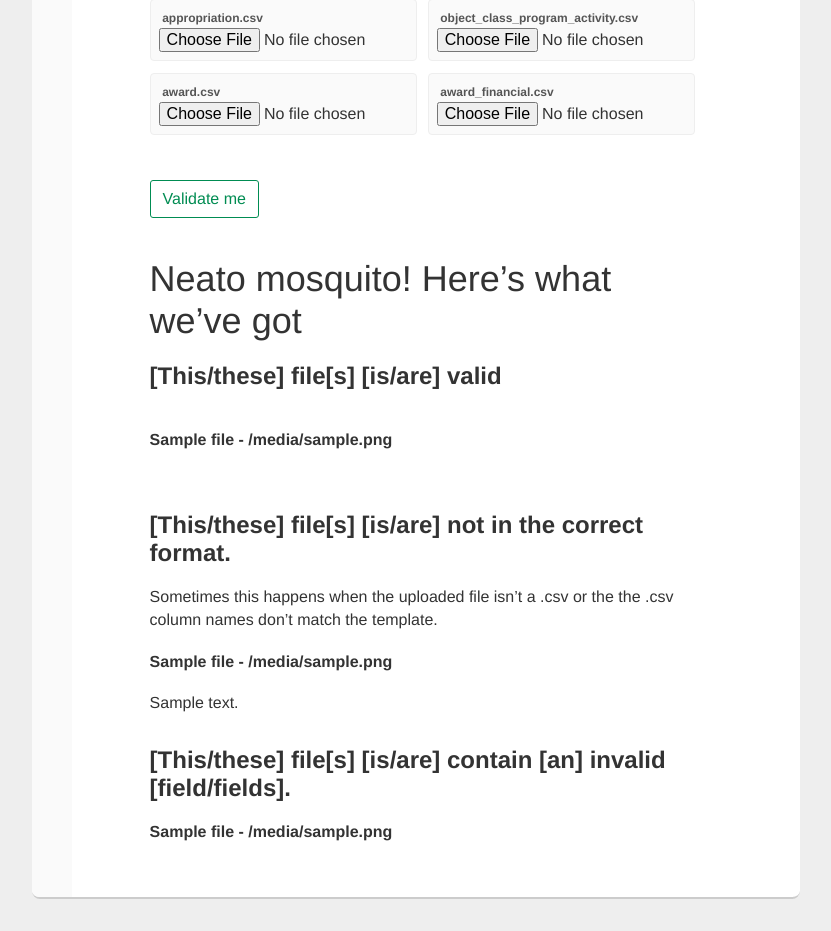
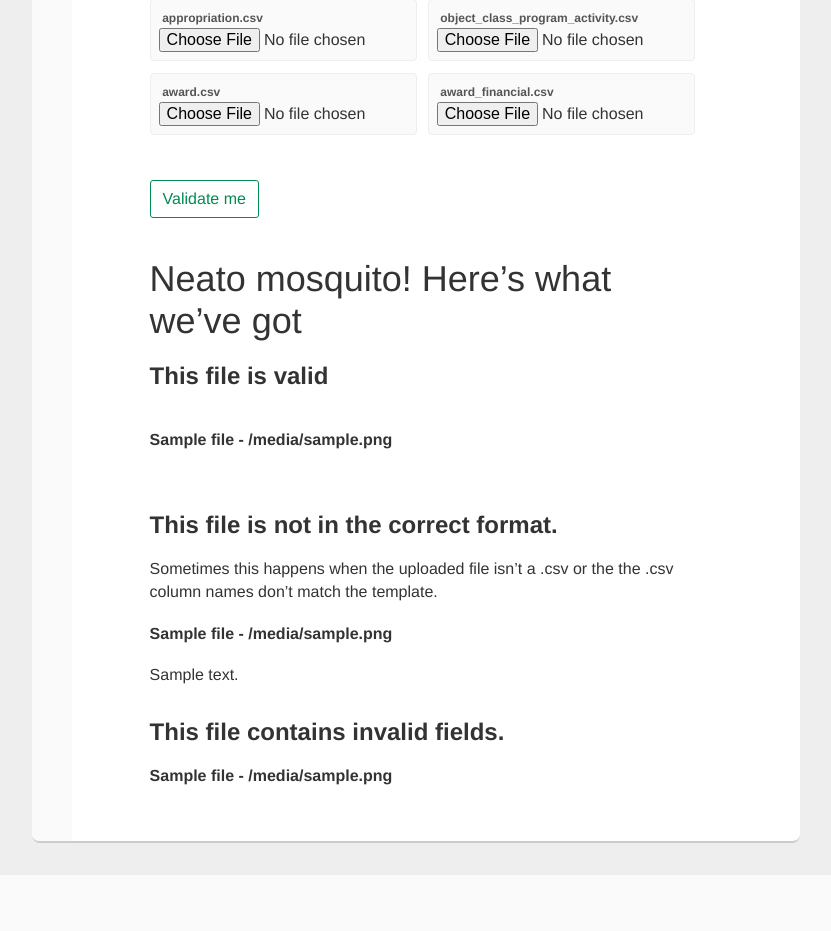
Before and after one commit to 18F/data-act-pilot, a Flask app: template app/templates/home.html in a window 1280 px wide. Shown: the part 164-1095 px from the top of the page, without its empty margins (224-1055 px from the left). After the commit the page ends 1007 px from the top, so only its background shows below. Run offline with Flask 2, Linux system fonts and the light colour scheme; the template is opened without the code that fills it: most values are stand-ins (such as "Sample title", 1, 10 or a date in 2020).

Commit message:
Clean up pluralization stuff in design
Makes in clearer to the user to have correct pluralization in actual
text.

```diff
--- a/app/app.py
+++ b/app/app.py
@@ -6,12 +6,16 @@ import sys
 from functools import wraps
 
 from flask import Flask, request, Response, url_for, render_template
+from flask.ext.babel import Babel
 
 from validator.validator import ValidatorSingle
+
 
 app = Flask(__name__)
 username = os.getenv('WEB_USERNAME', '')
 password = os.getenv('WEB_PASSWORD', '')
+app.jinja_env.add_extension('jinja2.ext.i18n')
+babel = Babel(app)
 
 RULES_DIR = './rules/'
 
--- a/app/templates/home.html
+++ b/app/templates/home.html
@@ -42,7 +42,12 @@
   <div class="wrapper">
     <h1>Neato mosquito! Here&rsquo;s what we&rsquo;ve got</h1>
     <section class="files files-valid">
-      <h2>[This/these] file[s] [is/are] <strong>valid</strong></h2>
+      {% trans count=correct_files|length %}
+      <h2>This file is <strong>valid</strong></h2>
+      {% pluralize %}
+      <h2>These files are <strong>valid</strong></h2>
+      {% endtrans %}
+
       {% for file in correct_files %}
       <article class="file">
         <h4>{{ file['template_name'] }} - {{ file['filename'] }}</h4>
@@ -52,8 +57,11 @@
 
     <section class="files files-in-incorrect-format">
       <header>
-        <h2>[This/these] file[s] [is/are] <strong>not in the correct
-            format.</strong></h2>
+        {% trans count=wrong_files|length %}
+        <h2>This file is <strong>not in the correct format.</strong></h2>
+        {% pluralize %}
+        <h2>These files are <strong>not in the correct format.</strong></h2>
+        {% endtrans %}
         <p>Sometimes this happens when the uploaded file isn&rsquo;t a .csv or the the .csv column names don&rsquo;t match the template.</p>
       </header>
       {% for file in wrong_files %}
@@ -66,8 +74,12 @@
       {% endfor %}
     </section>
     <section class="files files-with-invalid-fields">
-      <h2>[This/these] file[s] [is/are] <strong>contain [an] invalid
-          [field/fields].</strong></h2>
+      {% trans count=invalid_files|length %}
+        <h2>This file <strong>contains invalid fields.</strong></h2>
+      {% pluralize %}
+        <h2>These files <strong>contain invalid fields.</strong></h2>
+      {% endtrans %}
+
       {% for file in invalid_files %}
         <h4>{{ file['template_name'] }} - {{ file['filename'] }}</h4>
         <article class="error">
--- a/package.json
+++ b/package.json
@@ -7,8 +7,9 @@
     "base": "./app"
   },
   "scripts": {
-    "build": "npm run build-dirs && cp -r $npm_package_config_base/src/css/* $npm_package_config_base/static/css/",
+    "build": "npm run clean && npm run build-dirs && cp -r $npm_package_config_base/src/css/* $npm_package_config_base/static/css/",
     "build-dirs": "mkdir -p $npm_package_config_base/static/css",
+    "clean": "rm -rf $npm_package_config_base/static/css/*.css",
     "test": "echo \"Error: no test specified\" && exit 1",
     "watch": "npm-watch"
   },
```
